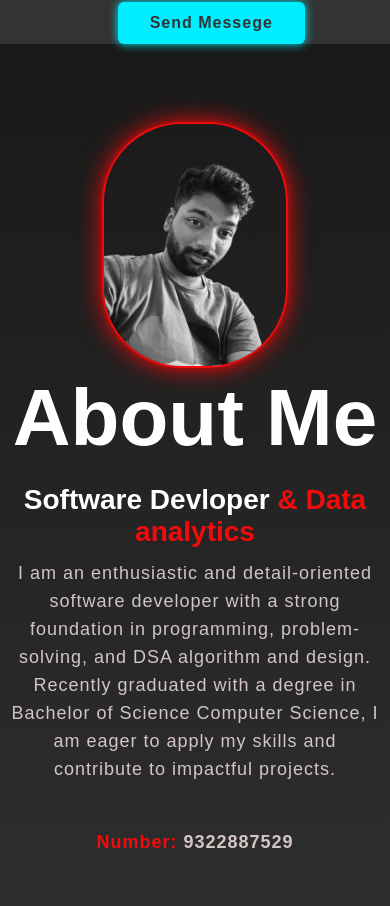
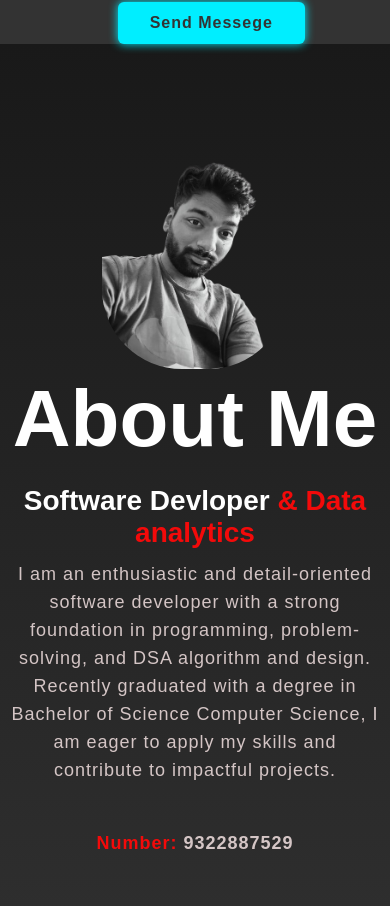
Before and after one commit to Shubham200020/Portfolio, an Angular app: page / in a window 390 px wide. Shown: the part 5819-6725 px from the top of the page. Built offline with nearby package versions, Linux system fonts and the light colour scheme.

Commit message:
update more

```diff
--- a/src/app/about/about.component.css
+++ b/src/app/about/about.component.css
@@ -145,5 +145,8 @@ span{
         box-sizing: border-box;
         font-family: 'Poppins',sans-serif;
     }
-
+    .about img{
+        border: none;
+        box-shadow: none;
+    }
 }
```
Also changed, not shown: src/app/home/home.component.css (line endings or trailing spaces).
